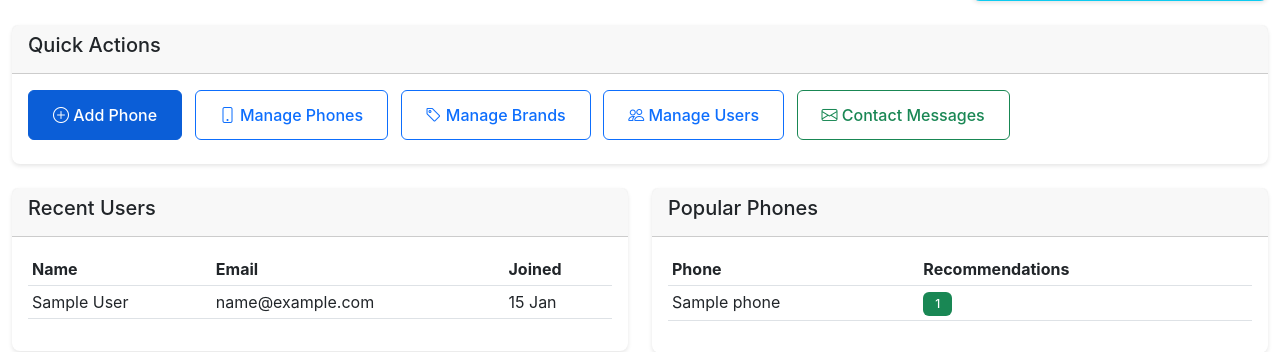
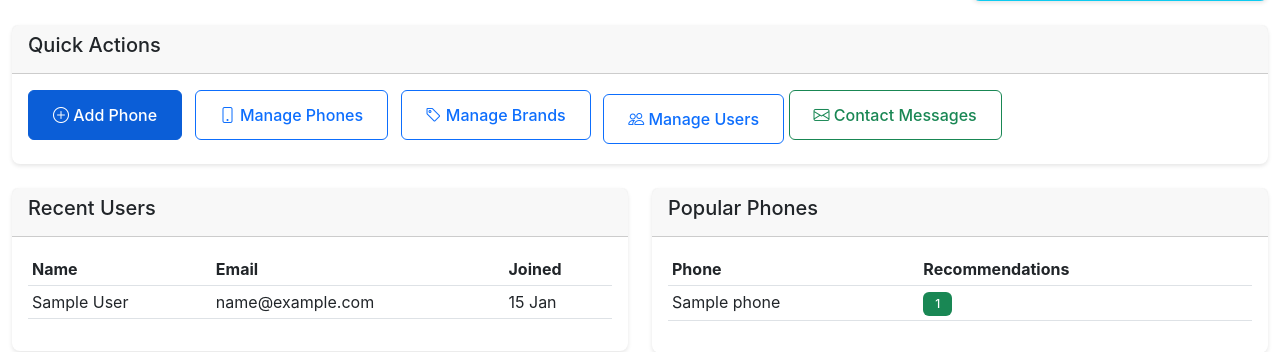
Before and after one commit to AlisonOoi123/DialSmart, a Python web app: template app/templates/admin/dashboard.html in a window 1280 px wide. Shown: the part 353-705 px from the top of the page. Run offline with Jinja, Linux system fonts and the light colour scheme; the template is opened without the code that fills it: most values are stand-ins (such as "Sample title", 1, 10 or a date in 2020).

Commit message:
Update dashboard.html

```diff
--- a/app/templates/admin/dashboard.html
+++ b/app/templates/admin/dashboard.html
@@ -57,7 +57,7 @@
                     <a href="{{ url_for('admin.brands') }}" class="btn btn-outline-primary me-2 mb-2">
                         <i class="bi bi-tag"></i> Manage Brands
                     </a>
-                    <a href="{{ url_for('admin.users') }}" class="btn btn-outline-primary me-2 mb-2">
+                    <a href="{{ url_for('admin.users') }}" class="btn btn-outline-primary">
                         <i class="bi bi-people"></i> Manage Users
                     </a>
                     <a href="{{ url_for('admin.messages') }}" class="btn btn-outline-success mb-2 position-relative">
```
